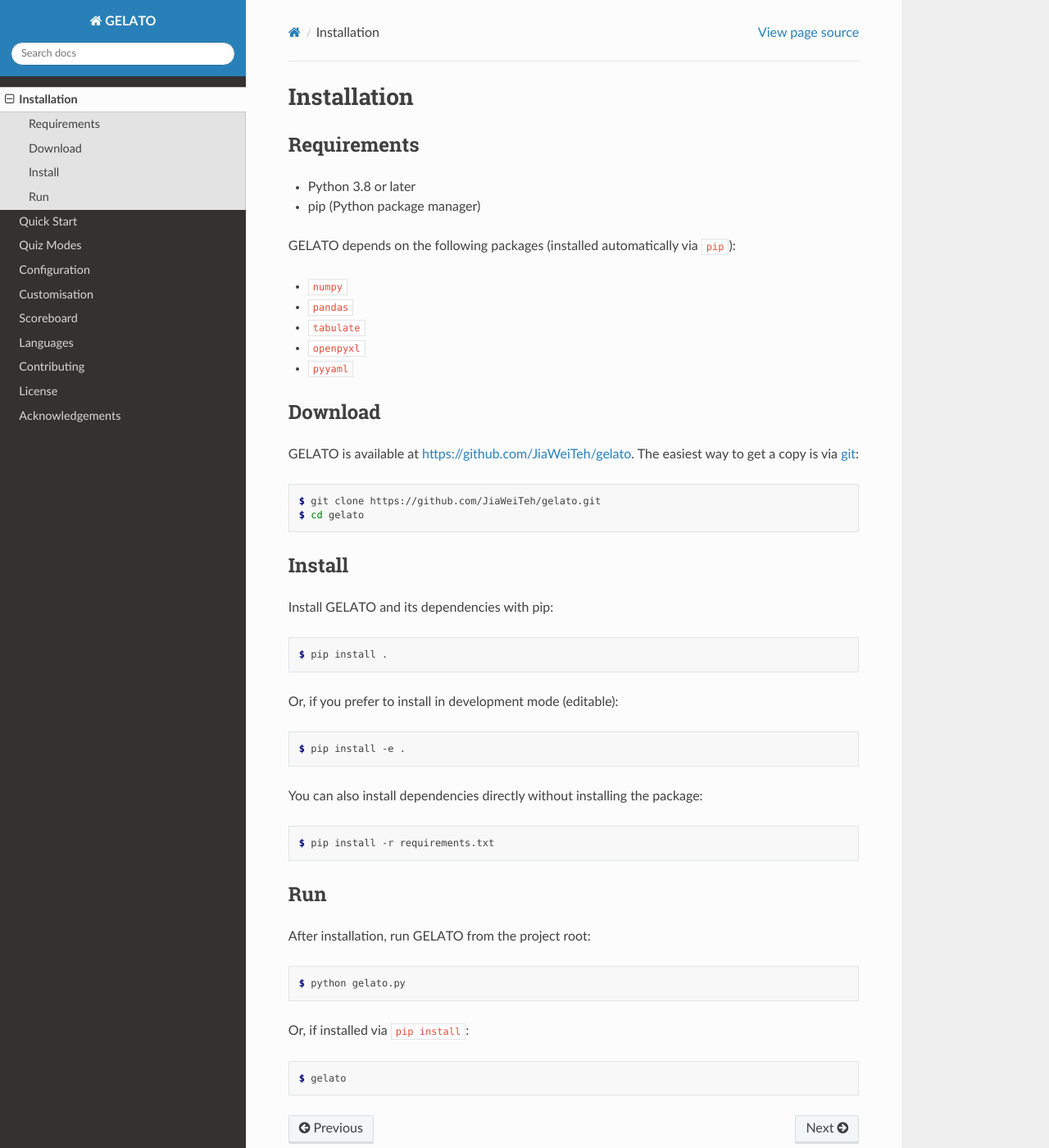
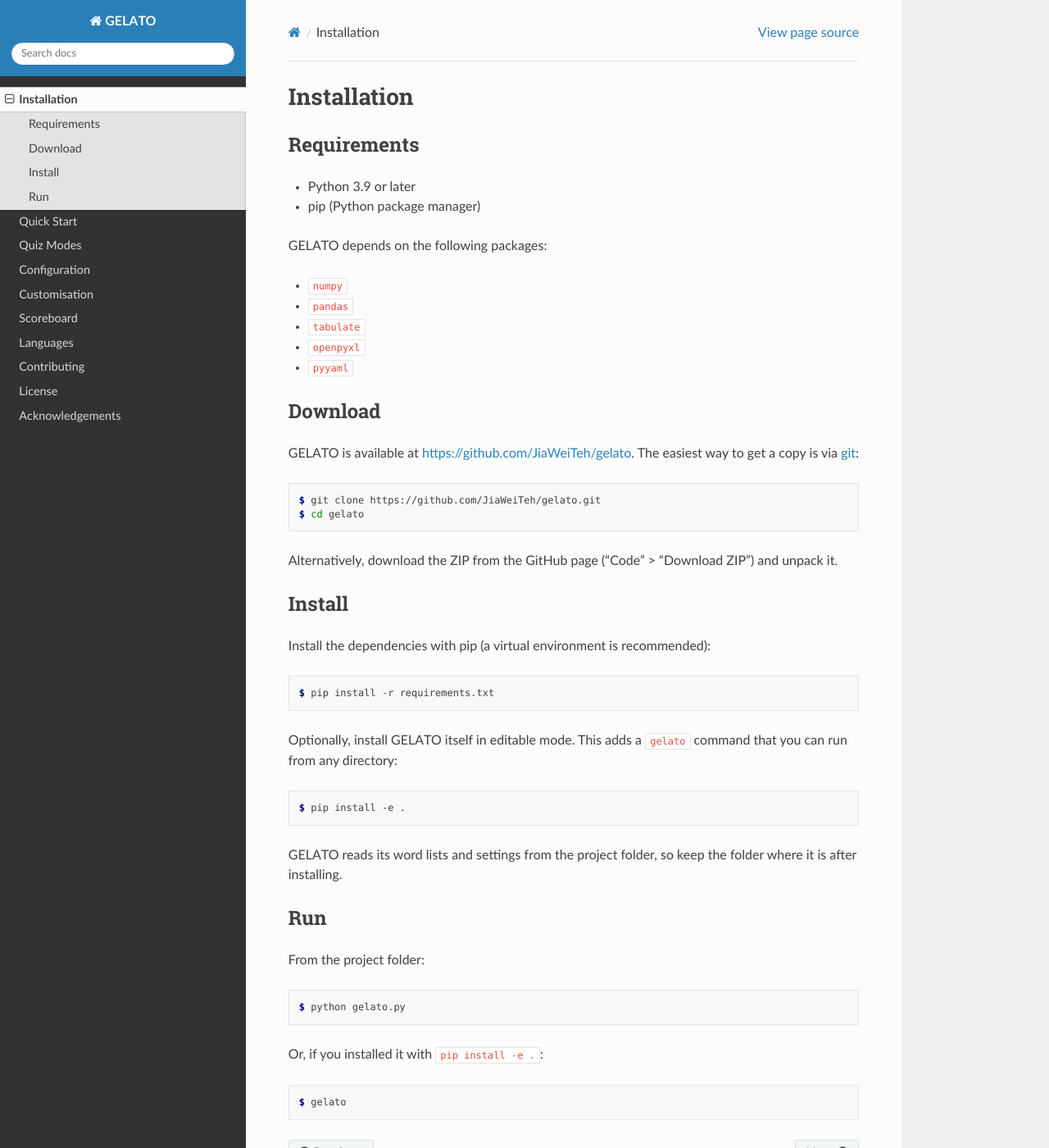
Before and after one commit to JiaWeiTeh/gelato, a Sphinx documentation site: the page built from docs/installation.rst, in a window 1280 px wide and 1400 px high. Shown: the whole window at 82% size. Built offline with Sphinx 7.4.7 and the Read the Docs theme 3.1.0, drawn with Linux system fonts in a browser that asks for light colours.

Commit message:
Replace setup.py with pyproject.toml and fix the gelato command
The console script pointed at a gelato module that find_packages() never
included, so 'pip install .' produced a command that failed on import.
Declare gelato.py as a py-module and list the packages explicitly, and
document 'pip install -r requirements.txt' plus an optional
'pip install -e .' as the supported install paths. Drop the Sphinx
_static/_templates entries that referenced non-existent directories.

```diff
--- a/docs/conf.py
+++ b/docs/conf.py
@@ -19,7 +19,7 @@
               'sphinx_copybutton',
               ]
 
-templates_path = ['_templates']
+templates_path = []
 exclude_patterns = ['_build', 'Thumbs.db', '.DS_Store']
 
 
@@ -29,4 +29,4 @@
 
 # html_theme = 'alabaster'
 html_theme = 'sphinx_rtd_theme'
-html_static_path = ['_static']
+html_static_path = []
--- a/docs/contributing.rst
+++ b/docs/contributing.rst
@@ -65,7 +65,7 @@
 
    gelato/
    ├── gelato.py                   # Main entry point
-   ├── setup.py                    # Package setup and entry point
+   ├── pyproject.toml              # Package metadata and the ``gelato`` command
    ├── requirements.txt            # Runtime dependencies
    │
    ├── artikel/                    # Article quiz module
--- a/docs/installation.rst
+++ b/docs/installation.rst
@@ -6,10 +6,10 @@
 Requirements
 ------------
 
-- Python 3.8 or later
+- Python 3.9 or later
 - pip (Python package manager)
 
-GELATO depends on the following packages (installed automatically via ``pip``):
+GELATO depends on the following packages:
 
 - ``numpy``
 - ``pandas``
@@ -28,37 +28,37 @@
    $ git clone https://github.com/JiaWeiTeh/gelato.git
    $ cd gelato
 
+Alternatively, download the ZIP from the GitHub page ("Code" > "Download ZIP") and unpack it.
+
 Install
 -------
 
-Install GELATO and its dependencies with pip:
+Install the dependencies with pip (a virtual environment is recommended):
 
 .. code-block:: console
 
-   $ pip install .
+   $ pip install -r requirements.txt
 
-Or, if you prefer to install in development mode (editable):
+Optionally, install GELATO itself in editable mode. This adds a ``gelato``
+command that you can run from any directory:
 
 .. code-block:: console
 
    $ pip install -e .
 
-You can also install dependencies directly without installing the package:
-
-.. code-block:: console
-
-   $ pip install -r requirements.txt
+GELATO reads its word lists and settings from the project folder, so keep the
+folder where it is after installing.
 
 Run
 ---
 
-After installation, run GELATO from the project root:
+From the project folder:
 
 .. code-block:: console
 
    $ python gelato.py
 
-Or, if installed via ``pip install``:
+Or, if you installed it with ``pip install -e .``:
 
 .. code-block:: console
 
--- a/docs/quickstart.rst
+++ b/docs/quickstart.rst
@@ -3,11 +3,13 @@
 Quick Start
 ===========
 
-Once you have GELATO installed (see :ref:`sec-installation`), you can start it by running:
+Once you have GELATO installed (see :ref:`sec-installation`), start it from the project folder:
 
 .. code-block:: console
 
    $ python gelato.py
+
+(or simply ``gelato`` if you installed it with ``pip install -e .``)
 
 You will be greeted with a welcome screen and a list of available modes:
 
```
Also changed, not shown: other parts of docs/contributing.rst (+1 -1 lines), pyproject.toml (added, +29 -0 lines), setup.py (deleted, +0 -27 lines).
